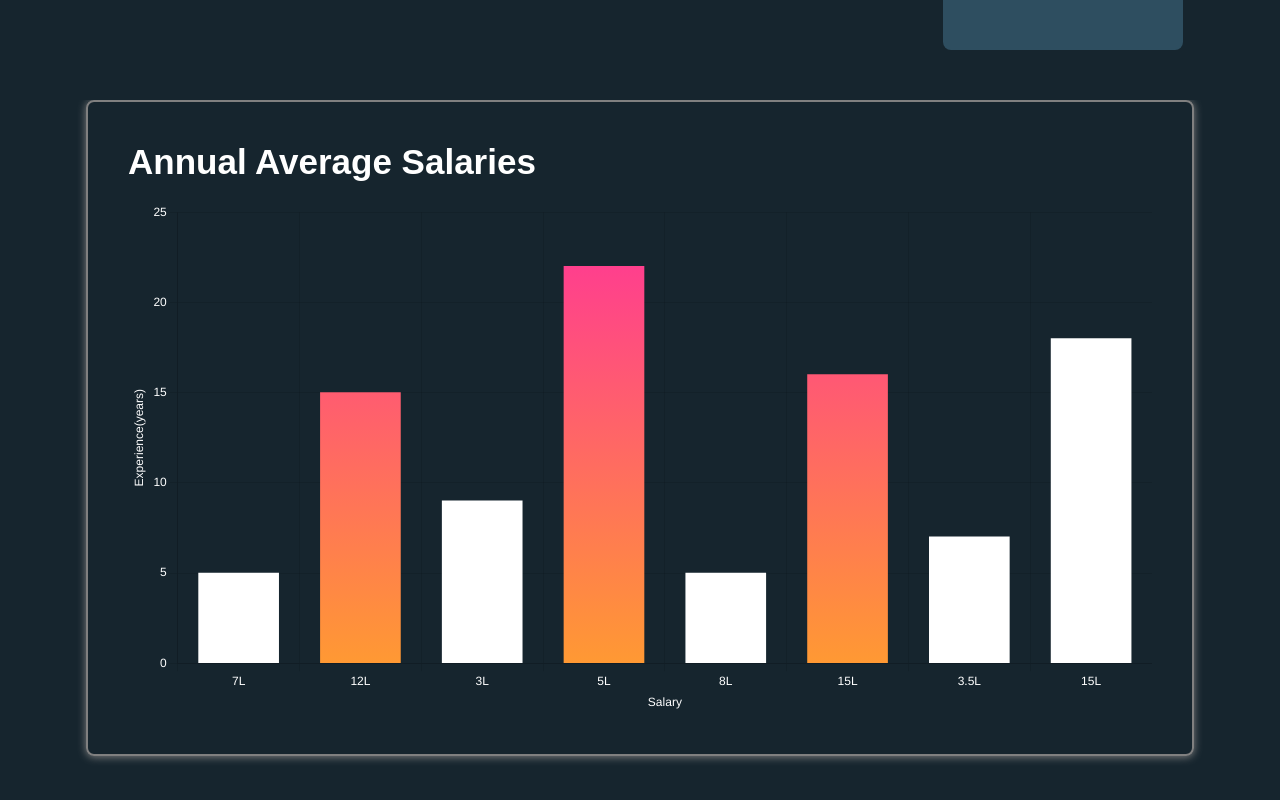
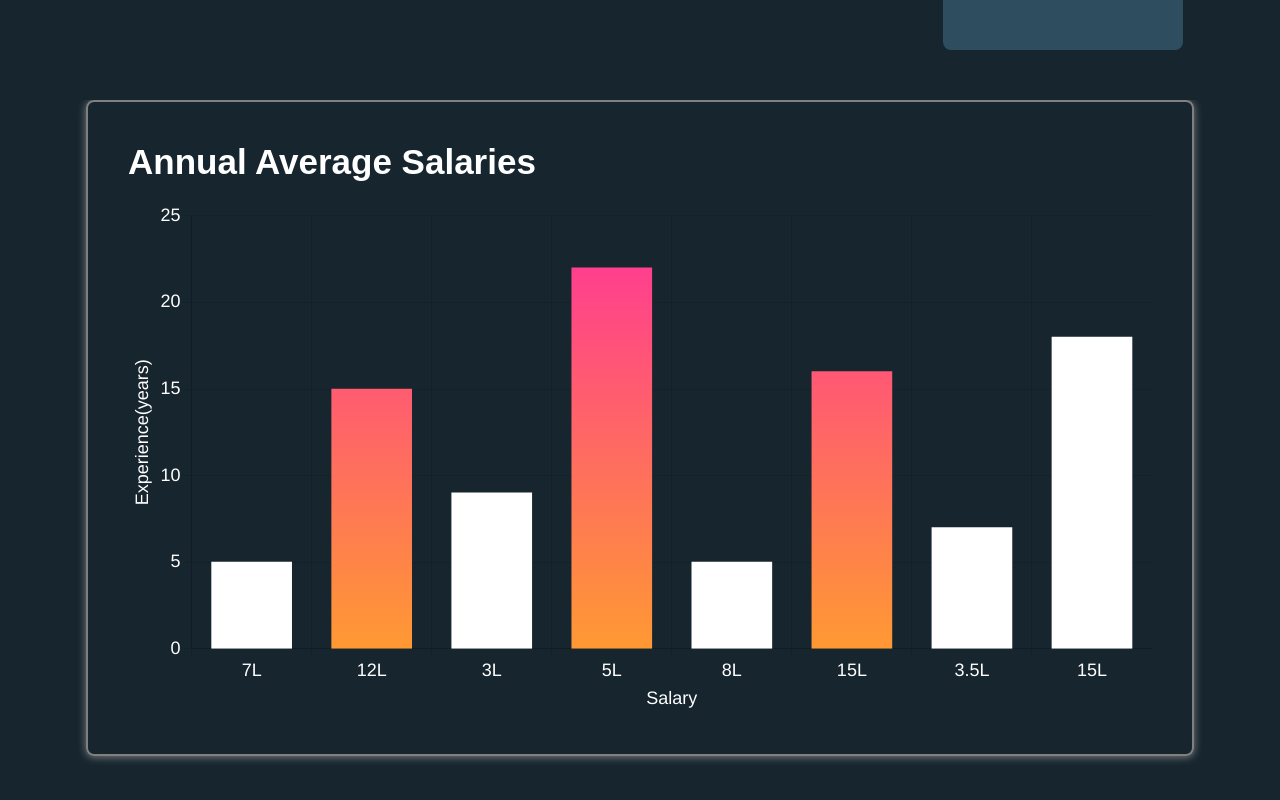
Before and after one commit to shashankmende/9arts-charts, a React (Create React App) app: page / in a window 1280 px wide. Shown: the part 1895-2695 px from the top of the page. Built offline with nearby package versions, Linux system fonts and the light colour scheme.

Commit message:
bar chart

```diff
--- a/src/components/barChart/index.js
+++ b/src/components/barChart/index.js
@@ -1,11 +1,11 @@
 import React, { useEffect, useRef, useState } from 'react';
-import ReactDOM from 'react-dom';
+// import ReactDOM from 'react-dom';
 import { Bar } from 'react-chartjs-2';
 import AOS from 'aos';
 import 'aos/dist/aos.css';
 import { Chart as ChartJS, CategoryScale, LinearScale, BarElement, Title, Tooltip, Legend } from 'chart.js';
 import './index.css';
-import { color, fontString } from 'chart.js/helpers';
+// import { color, fontString } from 'chart.js/helpers';
 
 // Register necessary Chart.js components
 ChartJS.register(CategoryScale, LinearScale, BarElement, Title, Tooltip, Legend);
@@ -47,23 +47,37 @@ const BarChart = ({ chartKey }) => {
           beginAtZero: true,
           ticks: {
             color: 'white',
+            font:{
+              size:18
+            }
           },
           title: {
             display: true,
             text: 'Experience(years)',
-            color:"white"
-        }
+            color:"white",
+            font:{
+              size:18
+            }
+        },
+
+
         },
         x: {
           ticks: {
             color: 'white',
+            font: {
+              size: 18,
+            },
 
           },
+
           title:{
             display:true,
             text:'Salary',
             color:"white",
-            fontSize:'22px'
+            font:{
+              size:18
+            }
 
           }
         },
@@ -81,7 +95,7 @@ const BarChart = ({ chartKey }) => {
     },
     plugins: {
       legend: {
-        display: false, // Hide the legend
+        display: false,
       },
       title: {
         display: false,
```
